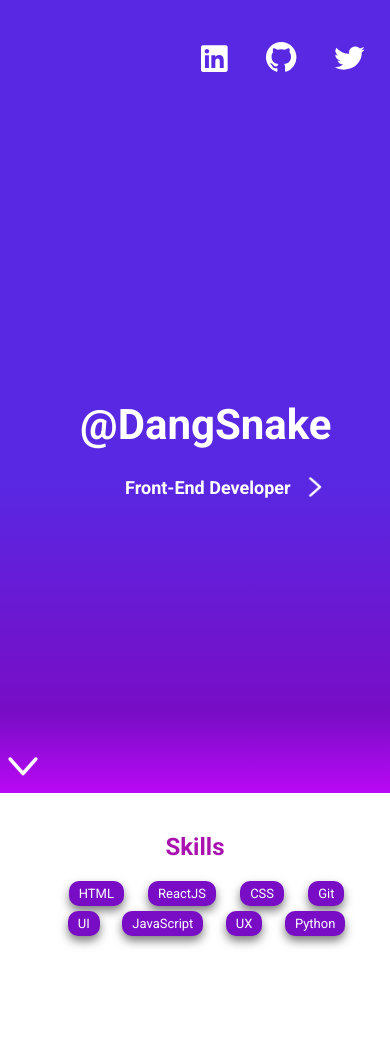
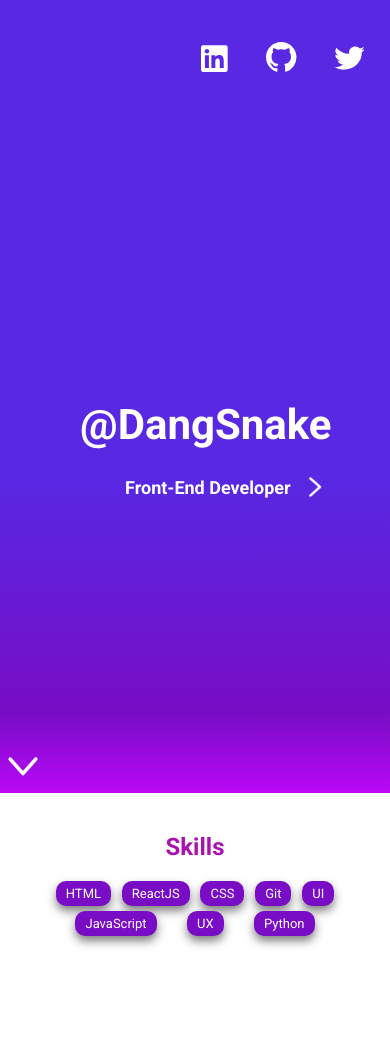
Before and after one commit to Nicolas3-G/portfolio, a plain HTML site: page index.html in a window 390 px wide. Shown: the top 1045 px of the page. Drawn offline with Linux system fonts and the light colour scheme.

Commit message:
Fixing skill bubble section, to be properly centered on all devices

```diff
--- a/index.css
+++ b/index.css
@@ -418,6 +418,8 @@ footer {
 
     #skill-bubble-section {
         height: 175px;
+        width: 300px;
+        margin: 0 auto;
     }
 
     #social-bar {
@@ -430,13 +432,13 @@ footer {
         flex-direction: row;
         flex-wrap: wrap;
         width: 300px;
-        justify-content: space-around;
-        position: absolute;
-        right: 6%;
+        justify-content: space-evenly;
+        margin-left: 0;
     }
 
     .skill-bubble {
         margin-bottom: 5px;
+        margin-right: 0;
     }
 
     /* media query */
```
